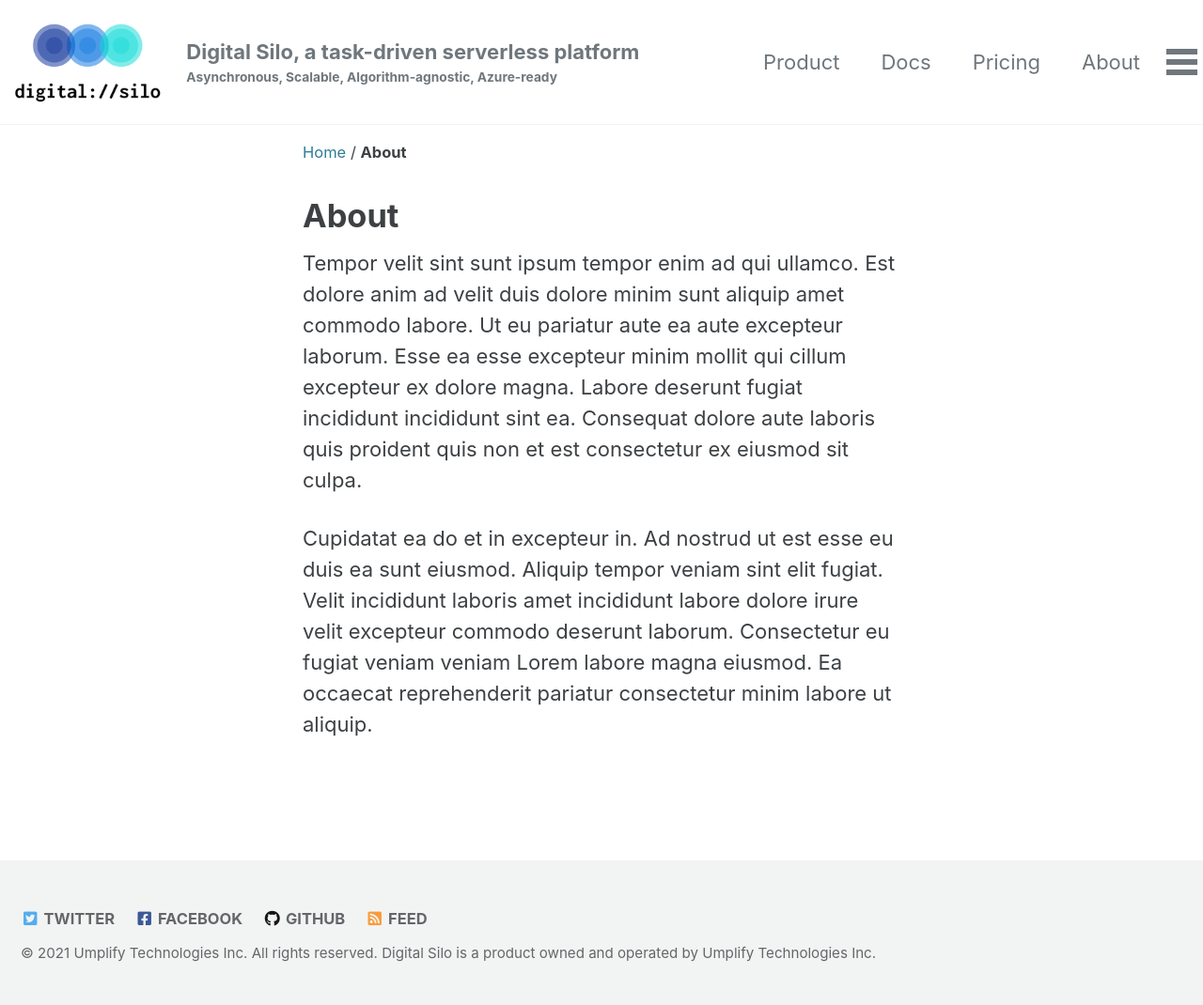
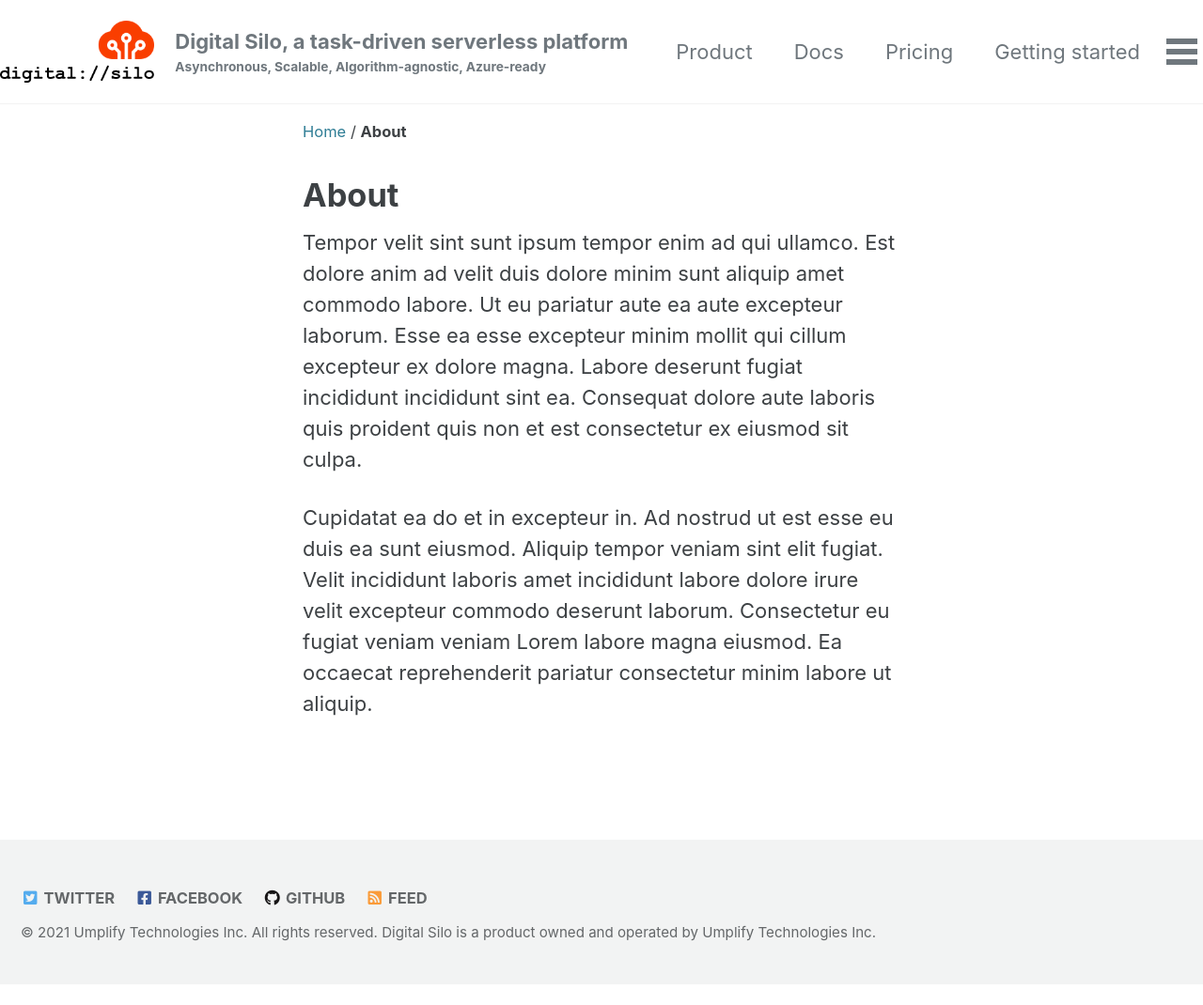
Before and after one commit to DigitalSilo/digitalsilo.github.io, a Jekyll site: the page built from _pages/about.md, in a window 1280 px wide. Shown: the whole page at 94% size. Built offline with Jekyll 4.4.1, drawn with Linux system fonts in a browser that asks for light colours; cached includes are drawn as plain includes; after the commit the page ends 1048 px from its top, so only the background shows below that.

```diff
--- a/_config.yml
+++ b/_config.yml
@@ -25,7 +25,7 @@ url                      : "https://digitalsilo.io"
 baseurl                  : # the subpath of your site, e.g. "/blog"
 repository               : "DigitalSilo/digitalsilo.github.io"
 teaser                   : # path of fallback teaser image, e.g. "/assets/images/500x300.png"
-logo                     : "/assets/images/logos/logo_transparent_website.png"
+logo                     : "/assets/images/logos/logo.png"
 masthead_title           : #digital://silo
 breadcrumbs              : true # true, false (default)
 words_per_minute         : 200
--- a/_data/navigation.yml
+++ b/_data/navigation.yml
@@ -5,8 +5,8 @@ main:
     url: /docs/
   - title: "Pricing"
     url: /pricing/
-  - title: "About"
-    url: /about/
+  - title: "Getting started"
+    url: /start/
   - title: "Contact"
     url: /contact/
   - title: "Blog"
--- a/_sass/minimal-mistakes/_masthead.scss
+++ b/_sass/minimal-mistakes/_masthead.scss
@@ -40,7 +40,7 @@
 }
 
 .site-logo img {
-  height: 4rem;
+  height: 3rem;
 }
 
 .site-title {
--- a/_sass/minimal-mistakes/_navigation.scss
+++ b/_sass/minimal-mistakes/_navigation.scss
@@ -193,7 +193,7 @@
 
     &.site-logo {
       margin-left: 0;
-      margin-right: 0.5rem;
+      margin-right: 1.0rem;
       margin-bottom: 1.0rem;
       margin-top: 1.0rem;
     }
```
Also changed, not shown: _pages/home.md (+2 -2 lines), android-chrome-192x192.png, android-chrome-256x256.png (deleted), android-chrome-512x512.png, apple-touch-icon.png, assets/images/logos/logo.png (added), favicon-16x16.png, favicon-32x32.png, favicon.ico, mstile-150x150.png, safari-pinned-tab.svg.
